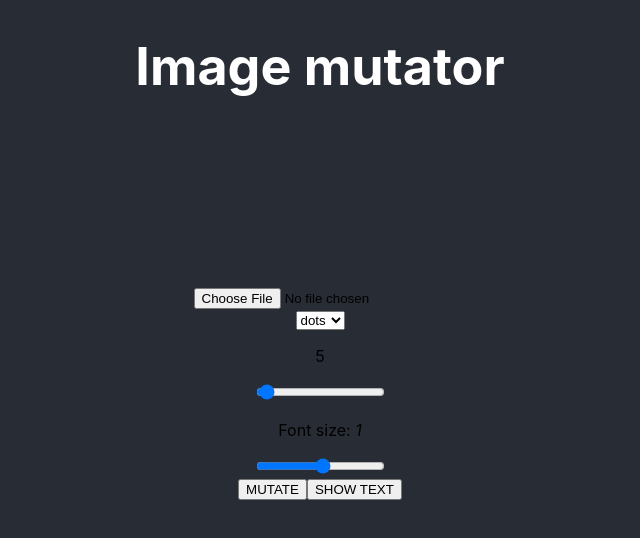
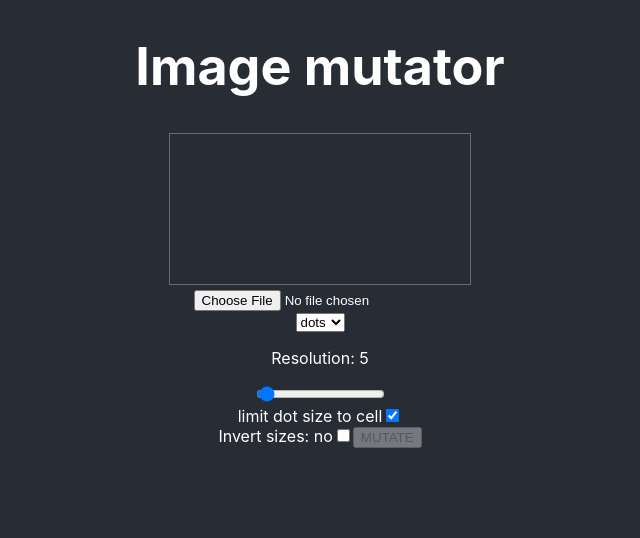
Before and after one commit to FabricioJRepetto/mutant-image, a React (Create React App) app: page / in a window 1280 px wide. Shown: the top 538 px of the page, without its empty margins (320-960 px from the left). Built offline with nearby package versions, Linux system fonts and the light colour scheme.

Commit message:
dot size option and margin added

```diff
--- a/public/index.html
+++ b/public/index.html
@@ -12,6 +12,7 @@
     <link rel="preconnect" href="https://fonts.googleapis.com">
     <link rel="preconnect" href="https://fonts.gstatic.com" crossorigin>
     <link href="https://fonts.googleapis.com/css2?family=Courier+Prime&display=swap" rel="stylesheet">
+    <link href="https://fonts.googleapis.com/css2?family=Inconsolata:wght@300&display=swap" rel="stylesheet">
     <!--
       manifest.json provides metadata used when your web app is installed on a
       user's mobile device or desktop. See https://developers.google.com/web/fundamentals/web-app-manifest/
--- a/src/App.css
+++ b/src/App.css
@@ -1,6 +1,7 @@
 .App {
     text-align: center;
     /* background-color: #282c34; */
+    color: rgb(255, 255, 255);
     min-height: 100vh;
     /* height: fit-content; */
     /* padding-bottom: 2em; */
@@ -13,6 +14,10 @@
     /* justify-content: center; */
     font-size: calc(10px + 2vmin);
     color: white;
+}
+
+.canvas {
+    border: 1px solid rgba(223, 223, 223, 0.351);
 }
 
 .ascciContainer {
--- a/src/App.js
+++ b/src/App.js
@@ -1,13 +1,17 @@
 import { useState, useEffect, useRef } from 'react'
 import './App.css';
+import { mutator } from './utils/mutator';
 
 function App() {
-    const [bluePrint, setBluePrint] = useState()
+    const [bluePrint, setBluePrint] = useState(false)
+    const [loading, setLoading] = useState(false)
     const [style, setStyle] = useState('dots')
     const [res, setRes] = useState(5)
+    const [invertSize, setInvertSize] = useState(false)
     const [imgData, setImgData] = useState()
     const [fontSize, setFontSize] = useState(1)
     const [showText, setShowText] = useState(false)
+    const [containedDots, setContainedDots] = useState(true)
 
     const canvas = useRef(null)
     const cntx = useRef(null)
@@ -17,78 +21,6 @@ function App() {
             cntx.current = canvas.current.getContext('2d')
         }
     }, [])
-
-    const mutator = (imgData) => {
-        const {
-            width,
-            height,
-            data
-        } = imgData
-
-        let imageToArray = []
-
-        const rgbToChar = (c) => {
-            if (c > 250) return '@'
-            else if (c > 240) return '#'
-            else if (c > 220) return '%'
-            else if (c > 200) return '&'
-            else if (c > 180) return '$'
-            else if (c > 160) return '7'
-            else if (c > 140) return ')'
-            else if (c > 120) return '/'
-            else if (c > 100) return '*'
-            else if (c > 80) return '+'
-            else if (c > 60) return '^'
-            else if (c > 40) return '-'
-            else if (c > 20) return ':'
-            else return '·'
-        }
-
-        const toText = (array, size) => {
-            let aux = [],
-                string = array.map(e => e.char).toString().replaceAll(',', '')
-            for (let i = 0; i < array.length / size; i++) {
-                aux.push(string.slice(0, size))
-                string = string.slice(size)
-            }
-            return aux
-        }
-
-        for (let y = 0; y < height; y += res) {
-            for (let x = 0; x < width; x += res) {
-                const posX = x * 4,
-                    posY = y * 4,
-                    pos = (posY * width) + posX,
-                    r = data[pos],
-                    g = data[pos + 1],
-                    b = data[pos + 2],
-                    average = (r + g + b) / 3,
-                    // (average * 100) / 255 = tamaño relativo al brillo (regla de 3)
-                    // / 100 = tamaño convertido a porcentaje
-                    // res * porcentaje = tamaño del circulo en pixeles
-                    dotSize = style === 'dots' && Math.round(res * (((average * 100) / 255)) / 100),
-                    char = style === 'ascii' && rgbToChar(average),
-                    rgb = `rgb(${r}, ${g}, ${b})`
-
-                if (average !== 255) console.log('res: ', res, 'avg: ', average, 'size: ', dotSize)
-
-                imageToArray.push({
-                    x,
-                    y,
-                    average,//: ascii & dots
-                    char,//? ascii
-                    dotSize,//* dots
-                    r,//! CMYK
-                    g,//! CMYK
-                    b,//! CMYK
-                    color: rgb//: ascii & dots
-                })
-            }
-        }
-
-        style === 'ascii' && setBluePrint(() => toText(imageToArray, Math.round(width / res))) //? ascii text version
-        return imageToArray
-    }
 
     const loadImage = (e) => {
         e.preventDefault()
@@ -109,25 +41,31 @@ function App() {
         }
     }
 
-    const print = (size) => {
+    const print = async (size) => {
+        setLoading(() => true)
         cntx.current.clearRect(0, 0, canvas.current.width, canvas.current.height)
+        if (style === 'dots') {
+            canvas.current.width = imgData.width + res * 4
+            canvas.current.height = imgData.height + res * 4
+        }
+        const data = await mutator(imgData, res, style, containedDots, invertSize, setBluePrint)
 
         switch (style) {
             case 'dots':
-                mutator(imgData).forEach(e => drawCircle(e.x, e.y, e.dotSize, e.color))
+                data.forEach(e => drawCircle(e.x + res * 1.7, e.y + res * 1.7, e.dotSize, e.color))
                 break;
 
             default:
-                size
-                    ? cntx.current.font = Math.round(Math.round(imgData.width / res) * size) + 'px Courier Prime'
-                    : cntx.current.font = Math.round(Math.round(imgData.width / res) * fontSize) + 'px Courier Prime'
+                //? fonts: Courier Prime / Inconsolata
+                cntx.current.font = Math.round(Math.round(res * (size ? size : fontSize))) + 'px Inconsolata'
 
-                mutator(imgData).forEach(e => {
+                data.forEach(e => {
                     cntx.current.fillStyle = e.color
                     cntx.current.fillText(e.char, e.x, e.y)
                 })
                 break;
         }
+        setLoading(() => false)
 
     }
 
@@ -152,13 +90,18 @@ function App() {
         cntx.current.fill(circle)
     }
 
+    // const drawSquare = (x, y, size, color) => {
+
+    // }
+
     return (
         <div className="App">
             <header className="App-header">
                 <h1>Image mutator</h1>
             </header>
 
-            <canvas ref={canvas}></canvas>
+            <canvas ref={canvas} className='canvas'></canvas>
+            {loading && <h1>···LOADING···</h1>}
 
             <div>
                 <input type="file" onChange={loadImage}></input>
@@ -172,18 +115,33 @@ function App() {
             </div>
 
             <div>
-                <p>{res}{imgData && <i> ({Math.round(imgData.width / res)} per row)</i>}</p>
+                <p>Resolution: {res}{imgData && <i> ({Math.ceil(imgData.width / res)} per row)</i>}</p>
                 <input type="range" min={1} max={150} defaultValue={5} onChange={(e) => setRes(parseInt(e.target.value))}></input>
             </div>
 
+            {style === 'dots' &&
+                <>
+                    <label htmlFor="limitDots">limit dot size to cell</label>
+                    <input type="checkbox" name="limitDots" id="limitDots" defaultChecked onChange={() => setContainedDots(() => !containedDots)}></input>
+                </>}
+
+            {style === 'ascii' &&
+                <>
+                    <>
+                        <p>Font size: <i>{fontSize}</i></p>
+                        <input type="range" min={0} max={19} defaultValue={10} onChange={fontSizeHandler}></input>
+                    </>
+                    <button onClick={() => setShowText(() => !showText)} disabled={!bluePrint}>SHOW TEXT</button>
+                </>}
+
             <div>
-                <p>Font size: <i>{fontSize}</i></p>
-                <input type="range" min={0} max={19} defaultValue={10} onChange={fontSizeHandler}></input>
+                <>
+                    <label htmlFor="invert">Invert sizes: {invertSize ? 'yes' : 'no'}</label>
+                    <input type="checkbox" name="invert" id="invert" onChange={() => setInvertSize(() => !invertSize)}></input>
+                </>
+                <button onClick={print} disabled={!imgData}>MUTATE</button>
             </div>
-
-            <button onClick={print}>MUTATE</button>
-            <button onClick={() => setShowText(() => !showText)}>SHOW TEXT</button>
-            {/* <button onClick={drawCircle}>CIRCLE</button> */}
+            {/* <button onClick={testCircle}>CIRCLE</button> */}
 
             <div className='ascciContainer'>
                 {bluePrint && showText && bluePrint.map((string, i) => <p key={i}>{string}</p>)}
--- /dev/null
+++ b/src/utils/mutator.js
@@ -0,0 +1,79 @@
+export const mutator = (imgData, res, style, containedDots, invertSize, setBluePrint) => {
+    const {
+        width,
+        height,
+        data
+    } = imgData
+
+    const rgbToChar = (c) => {
+        if (c > 250) return '@'
+        else if (c > 240) return '#'
+        else if (c > 220) return '%'
+        else if (c > 200) return '&'
+        else if (c > 180) return '$'
+        else if (c > 160) return '7'
+        else if (c > 140) return ')'
+        else if (c > 120) return '/'
+        else if (c > 100) return '*'
+        else if (c > 80) return '='
+        else if (c > 60) return '+'
+        else if (c > 40) return '-'
+        else if (c > 20) return ':'
+        else return '·'
+    }
+
+    const toText = (array, size) => {
+        let aux = [],
+            string = array.map(e => e.char).toString().replaceAll(',', '')
+        for (let i = 0; i < array.length / size; i++) {
+            aux.push(string.slice(0, size))
+            string = string.slice(size)
+        }
+        return aux
+    }
+
+    const toDots = (average) => {
+        // (average * 100) / 255 = tamaño relativo al brillo (regla de 3)
+        // / 100 = tamaño convertido a porcentaje
+        // res * porcentaje = tamaño del circulo en pixeles
+        let aux = Math.floor((res * (((average * 100) / 255)) / 100))
+        // / 2 = limitar el tamaño del circulo dentro de la casilla
+        if (containedDots && aux > (res / 2)) {
+            return aux / 2
+        } else return aux
+    }
+
+    return new Promise(resolve => {
+        let imageToArray = []
+
+        for (let y = 0; y < height; y += res) {
+            for (let x = 0; x < width; x += res) {
+                const posX = x * 4,
+                    posY = y * 4,
+                    pos = (posY * width) + posX,
+                    r = data[pos],
+                    g = data[pos + 1],
+                    b = data[pos + 2],
+                    average = invertSize ? 255 - ((r + g + b) / 3) : (r + g + b) / 3,
+                    dotSize = style === 'dots' && toDots(average),
+                    char = style === 'ascii' && rgbToChar(average),
+                    rgb = `rgb(${r}, ${g}, ${b})`
+
+                imageToArray.push({
+                    x: style === 'dots' ? x + Math.round(res / 2) : x,
+                    y: style === 'dots' ? y + Math.round(res / 2) : y,
+                    average,//: ascii & dots
+                    char,//? ascii
+                    dotSize, //* dots
+                    r,//! CMYK
+                    g,//! CMYK
+                    b,//! CMYK
+                    color: rgb//: ascii & dots
+                })
+            }
+        }
+
+        style === 'ascii' && setBluePrint(() => toText(imageToArray, Math.round(width / res))) //? ascii text version
+        resolve(imageToArray)
+    })
+}
```
